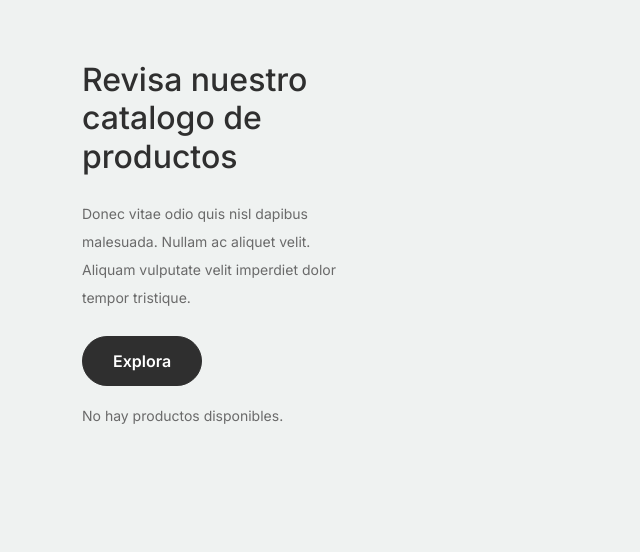
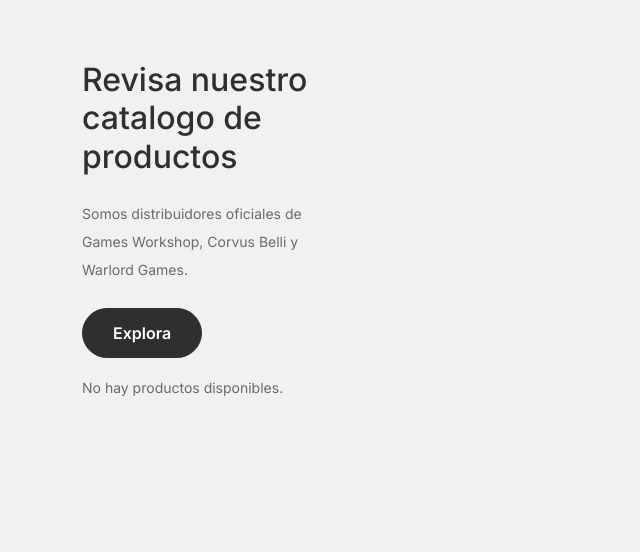
Before and after one commit to Niels-Bored/Cadias-Tomb-Shop, a Django app: page / in a window 1280 px wide. Shown: the part 711-1263 px from the top of the page, without its empty margins (0-640 px from the left). Run offline with Django 4.2, Linux system fonts and the light colour scheme; data that the repository does not hold is empty; parts of the project's set-up code (start-up, migrations or seed data) failed here and were passed over; some libraries are stand-ins or nearby versions.

Commit message:
fix(shop/index): change texts

```diff
--- a/shop/templates/shop/index.html
+++ b/shop/templates/shop/index.html
@@ -46,7 +46,7 @@
 				<!-- Start Column 1 -->
 				<div class="col-md-12 col-lg-3 mb-5 mb-lg-0">
 					<h2 class="mb-4 section-title">Revisa nuestro catalogo de productos</h2>
-					<p class="mb-4">Donec vitae odio quis nisl dapibus malesuada. Nullam ac aliquet velit. Aliquam vulputate velit imperdiet dolor tempor tristique. </p>
+					<p class="mb-4">Somos distribuidores oficiales de Games Workshop, Corvus Belli y Warlord Games.</p>
 					<p><a href="{% url 'shop' 1 %}" class="btn">Explora</a></p>
 				</div>
 				<!-- End Column 1 -->
@@ -92,7 +92,7 @@
 									<img src="{% static 'shop/images/truck.svg' %}" alt="Image" class="imf-fluid">
 								</div>
 								<h3>Envíos a todo El Imperio</h3>
-								<p>Donec vitae odio quis nisl dapibus malesuada. Nullam ac aliquet velit. Aliquam vulputate.</p>
+								<p>Tenemos envíos a toda la Republica Mexicana. El costo de envío puede variar.</p>
 							</div>
 						</div>
 
@@ -102,7 +102,7 @@
 									<img src="{% static 'shop/images/bag.svg' %}" alt="Image" class="imf-fluid">
 								</div>
 								<h3>Descuentos especiales, promociones y eventos en tienda.</h3>
-								<p>Donec vitae odio quis nisl dapibus malesuada. Nullam ac aliquet velit. Aliquam vulputate.</p>
+								<p>10% de descuento en compra física y visita nuestras redes para escuchar de eventos próximos.</p>
 							</div>
 						</div>
 
@@ -153,13 +153,13 @@
 				</div>
 				<div class="col-lg-5 ps-lg-5">
 					<h2 class="section-title mb-4">Nosotros te enseñamos lo que necesitas para entrar al hobby</h2>
-					<p>Donec facilisis quam ut purus rutrum lobortis. Donec vitae odio quis nisl dapibus malesuada. Nullam ac aliquet velit. Aliquam vulputate velit imperdiet dolor tempor tristique. Pellentesque habitant morbi tristique senectus et netus et malesuada</p>
+					<p>Sabemos que empezar en el hobby puede ser retador, por eso contamos con una comunidad de expertos dispuestos a orientarte en tu camino. Te podemos enseñar a:</p>
 
 					<ul class="list-unstyled custom-list my-4">
-						<li>Donec vitae odio quis nisl dapibus malesuada</li>
-						<li>Donec vitae odio quis nisl dapibus malesuada</li>
-						<li>Donec vitae odio quis nisl dapibus malesuada</li>
-						<li>Donec vitae odio quis nisl dapibus malesuada</li>
+						<li>Armar tus miniaturas</li>
+						<li>Pintar tus ejercitos</li>
+						<li>Personalizar tus minis</li>
+						<li>Introducirte al juego</li>
 					</ul>
 					<p><a href="{% url 'about' %}" class="btn">Explora</a></p>
 				</div>
@@ -173,7 +173,7 @@
 		<div class="container">
 			<div class="row mb-5">
 				<div class="col-md-6">
-					<h2 class="section-title">Recent Blog</h2>
+					<h2 class="section-title">Servo-Skull</h2>
 				</div>
 				<div class="col-md-6 text-start text-md-end">
 					<a href="{% url 'blog' %}" class="more">Ver todos los posts</a>
```
